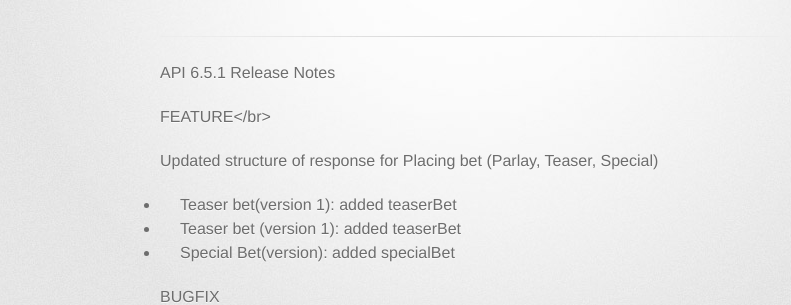
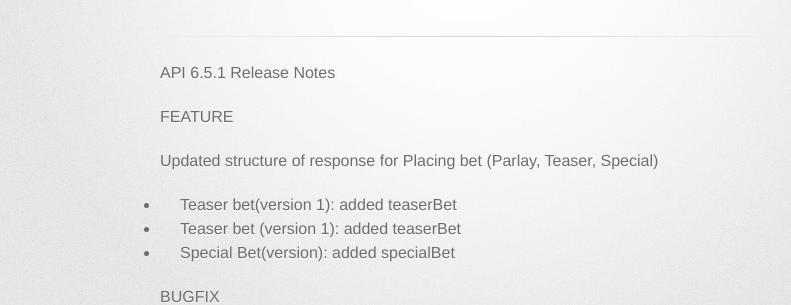
Before and after one commit to ps3838api/ps3838api.github.io, a Jekyll site: the page built from ChangesLog.md, in a window 1280 px wide. Shown: the part 192-497 px from the top of the page, without its empty margins (170-961 px from the left). Built offline with Jekyll 4.4.1, drawn with Linux system fonts in a browser that asks for light colours; some web fonts are replaced; our own code applies the rules of GitHub Pages for plain Markdown files.

Commit message:
Update ChangesLog.md

```diff
--- a/ChangesLog.md
+++ b/ChangesLog.md
@@ -1,6 +1,6 @@
 API 6.5.1 Release Notes
 
-<b>FEATURE</b></br>
+<b>FEATURE</b>
 
 Updated structure of response for Placing bet (Parlay, Teaser, Special)
 <ul>
```
